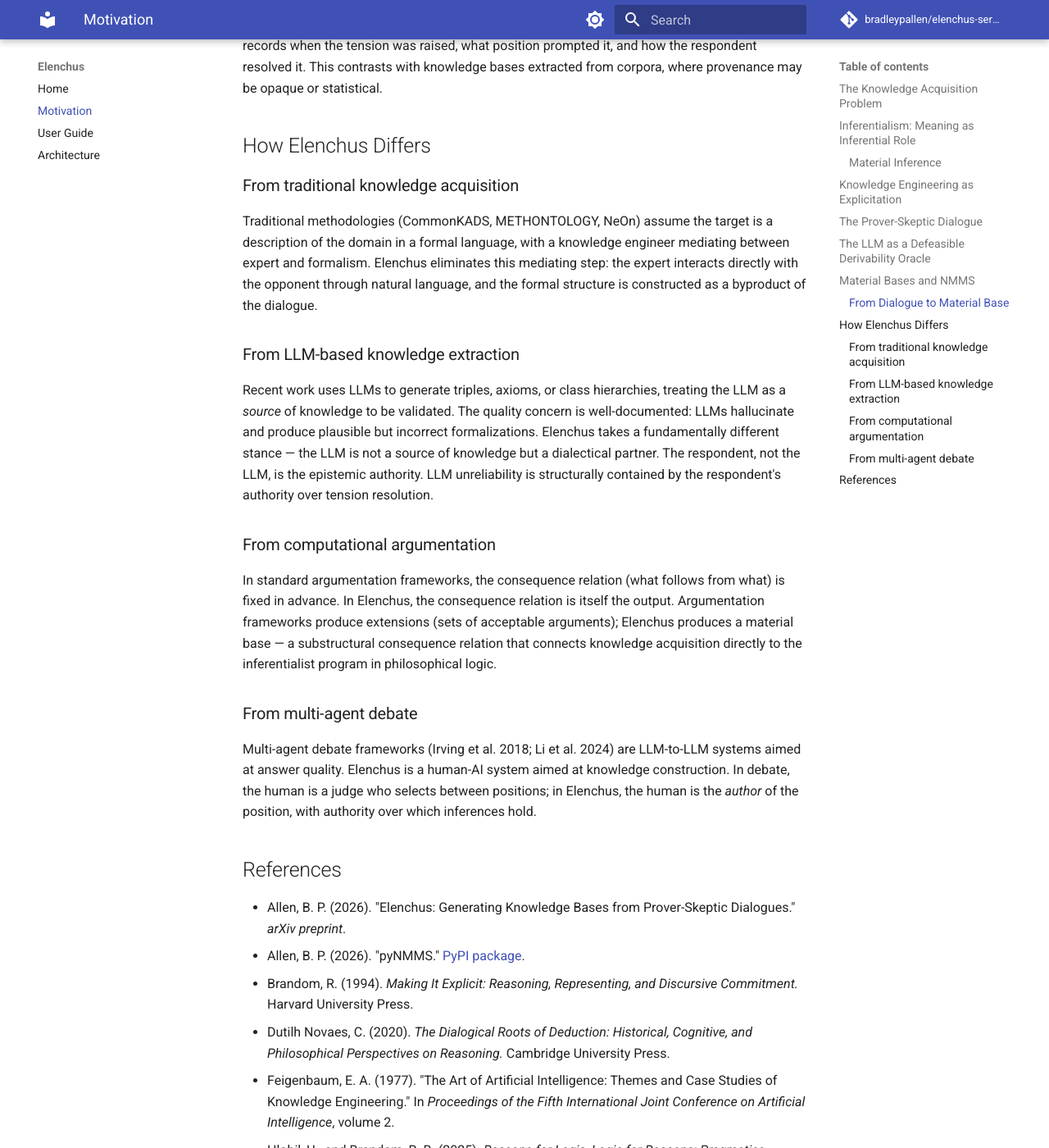
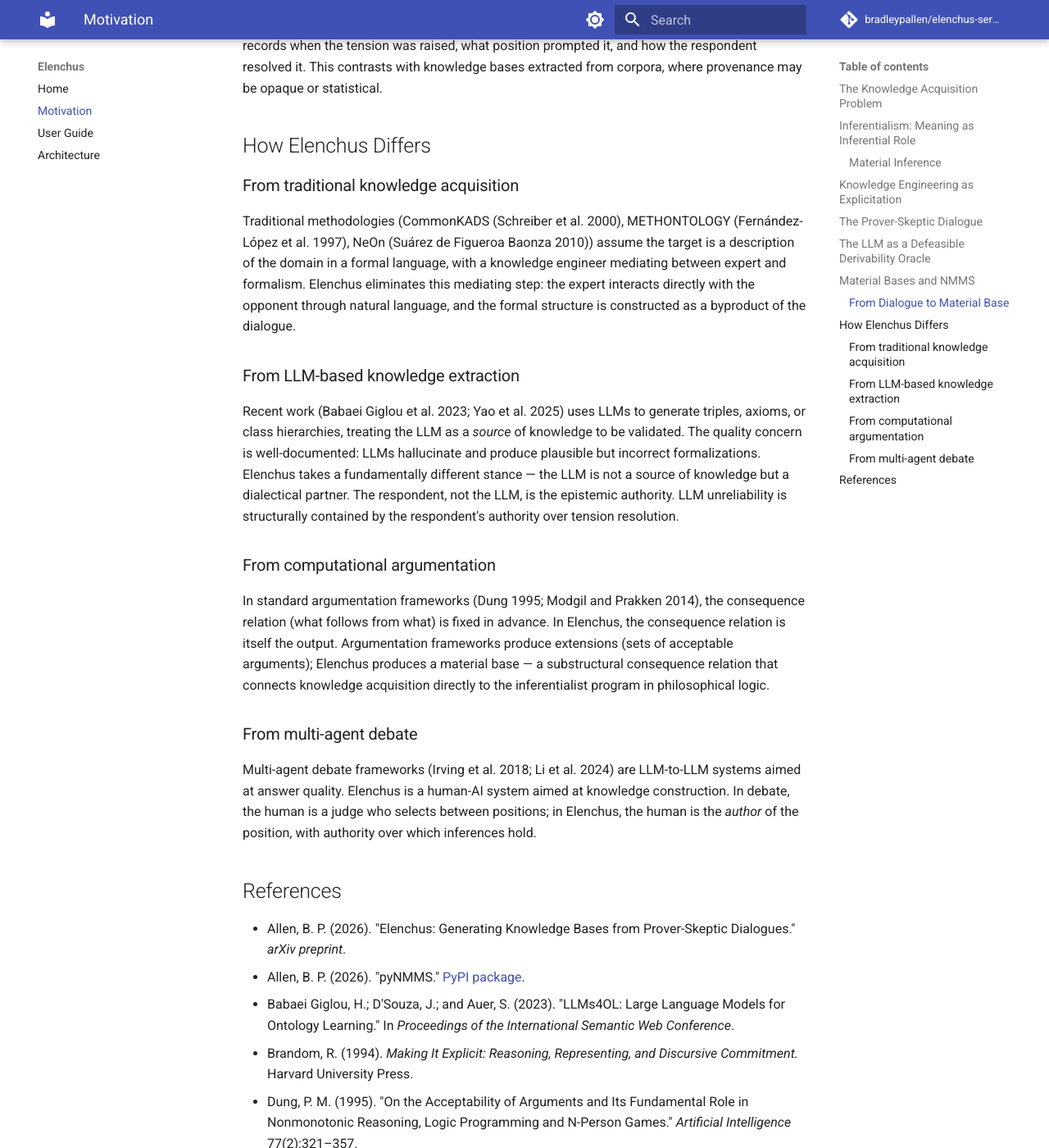
Before and after one commit to bradleypallen/elenchus-server, an MkDocs documentation site: the page built from docs/motivation.md, in a window 1280 px wide and 1400 px high, scrolled down 3540 px. Shown: the whole window at 82% size. Built offline with MkDocs 1.6.1 and Material for MkDocs 9.7.7, drawn with Linux system fonts in a browser that asks for light colours; comment, search, counter and statistics services are not loaded; some of the changed text lies outside the part shown.

Commit message:
Add missing references for knowledge acquisition, LLM extraction, and argumentation
Co-Authored-By: Claude Opus 4.6 <noreply@anthropic.com>

```diff
--- a/docs/motivation.md
+++ b/docs/motivation.md
@@ -75,15 +75,15 @@ Every material implication in the knowledge base has complete traceability — i
 
 ### From traditional knowledge acquisition
 
-Traditional methodologies (CommonKADS, METHONTOLOGY, NeOn) assume the target is a description of the domain in a formal language, with a knowledge engineer mediating between expert and formalism. Elenchus eliminates this mediating step: the expert interacts directly with the opponent through natural language, and the formal structure is constructed as a byproduct of the dialogue.
+Traditional methodologies (CommonKADS (Schreiber et al. 2000), METHONTOLOGY (Fernández-López et al. 1997), NeOn (Suárez de Figueroa Baonza 2010)) assume the target is a description of the domain in a formal language, with a knowledge engineer mediating between expert and formalism. Elenchus eliminates this mediating step: the expert interacts directly with the opponent through natural language, and the formal structure is constructed as a byproduct of the dialogue.
 
 ### From LLM-based knowledge extraction
 
-Recent work uses LLMs to generate triples, axioms, or class hierarchies, treating the LLM as a *source* of knowledge to be validated. The quality concern is well-documented: LLMs hallucinate and produce plausible but incorrect formalizations. Elenchus takes a fundamentally different stance — the LLM is not a source of knowledge but a dialectical partner. The respondent, not the LLM, is the epistemic authority. LLM unreliability is structurally contained by the respondent's authority over tension resolution.
+Recent work (Babaei Giglou et al. 2023; Yao et al. 2025) uses LLMs to generate triples, axioms, or class hierarchies, treating the LLM as a *source* of knowledge to be validated. The quality concern is well-documented: LLMs hallucinate and produce plausible but incorrect formalizations. Elenchus takes a fundamentally different stance — the LLM is not a source of knowledge but a dialectical partner. The respondent, not the LLM, is the epistemic authority. LLM unreliability is structurally contained by the respondent's authority over tension resolution.
 
 ### From computational argumentation
 
-In standard argumentation frameworks, the consequence relation (what follows from what) is fixed in advance. In Elenchus, the consequence relation is itself the output. Argumentation frameworks produce extensions (sets of acceptable arguments); Elenchus produces a material base — a substructural consequence relation that connects knowledge acquisition directly to the inferentialist program in philosophical logic.
+In standard argumentation frameworks (Dung 1995; Modgil and Prakken 2014), the consequence relation (what follows from what) is fixed in advance. In Elenchus, the consequence relation is itself the output. Argumentation frameworks produce extensions (sets of acceptable arguments); Elenchus produces a material base — a substructural consequence relation that connects knowledge acquisition directly to the inferentialist program in philosophical logic.
 
 ### From multi-agent debate
 
@@ -93,10 +93,17 @@ Multi-agent debate frameworks (Irving et al. 2018; Li et al. 2024) are LLM-to-LL
 
 - Allen, B. P. (2026). "Elenchus: Generating Knowledge Bases from Prover-Skeptic Dialogues." *arXiv preprint*.
 - Allen, B. P. (2026). "pyNMMS." [PyPI package](https://pypi.org/project/pyNMMS/).
+- Babaei Giglou, H.; D'Souza, J.; and Auer, S. (2023). "LLMs4OL: Large Language Models for Ontology Learning." In *Proceedings of the International Semantic Web Conference*.
 - Brandom, R. (1994). *Making It Explicit: Reasoning, Representing, and Discursive Commitment.* Harvard University Press.
+- Dung, P. M. (1995). "On the Acceptability of Arguments and Its Fundamental Role in Nonmonotonic Reasoning, Logic Programming and N-Person Games." *Artificial Intelligence* 77(2):321–357.
 - Dutilh Novaes, C. (2020). *The Dialogical Roots of Deduction: Historical, Cognitive, and Philosophical Perspectives on Reasoning.* Cambridge University Press.
 - Feigenbaum, E. A. (1977). "The Art of Artificial Intelligence: Themes and Case Studies of Knowledge Engineering." In *Proceedings of the Fifth International Joint Conference on Artificial Intelligence*, volume 2.
+- Fernández-López, M.; Gómez-Pérez, A.; and Juristo, N. (1997). "METHONTOLOGY: From Ontological Art Towards Ontological Engineering." In *Proceedings of the AAAI-97 Spring Symposium Series on Ontological Engineering*, 33–40.
 - Hlobil, U., and Brandom, R. B. (2025). *Reasons for Logic, Logic for Reasons: Pragmatics, Semantics, and Conceptual Roles.* Routledge.
 - Irving, G.; Christiano, P.; and Amodei, D. (2018). "AI Safety via Debate." *arXiv preprint arXiv:1805.00899*.
 - Li, Y.; Du, Y.; Zhang, J.; Hou, L.; Grabowski, P.; Li, Y.; and Ie, E. (2024). "Improving Multi-Agent Debate with Sparse Communication Topology." *arXiv preprint arXiv:2406.11776*.
+- Modgil, S., and Prakken, H. (2014). "The ASPIC+ Framework for Structured Argumentation: A Tutorial." *Argument & Computation* 5(1):31–62.
+- Schreiber, A. T.; Akkermans, H.; Anjewierden, A.; Shadbolt, N.; de Hoog, R.; Van de Velde, W.; and Wielinga, B. (2000). *Knowledge Engineering and Management: The CommonKADS Methodology.* MIT Press.
 - Sellars, W. (1953). "Inference and Meaning." *Mind* 62(247):313–338.
+- Suárez de Figueroa Baonza, M. del C. (2010). *NeOn Methodology for Building Ontology Networks: Specification, Scheduling and Reuse.* Ph.D. dissertation, Universidad Politécnica de Madrid.
+- Yao, L.; Peng, J.; Mao, C.; and Luo, Y. (2025). "Exploring Large Language Models for Knowledge Graph Completion." In *ICASSP 2025*, 1–5. IEEE.
```
